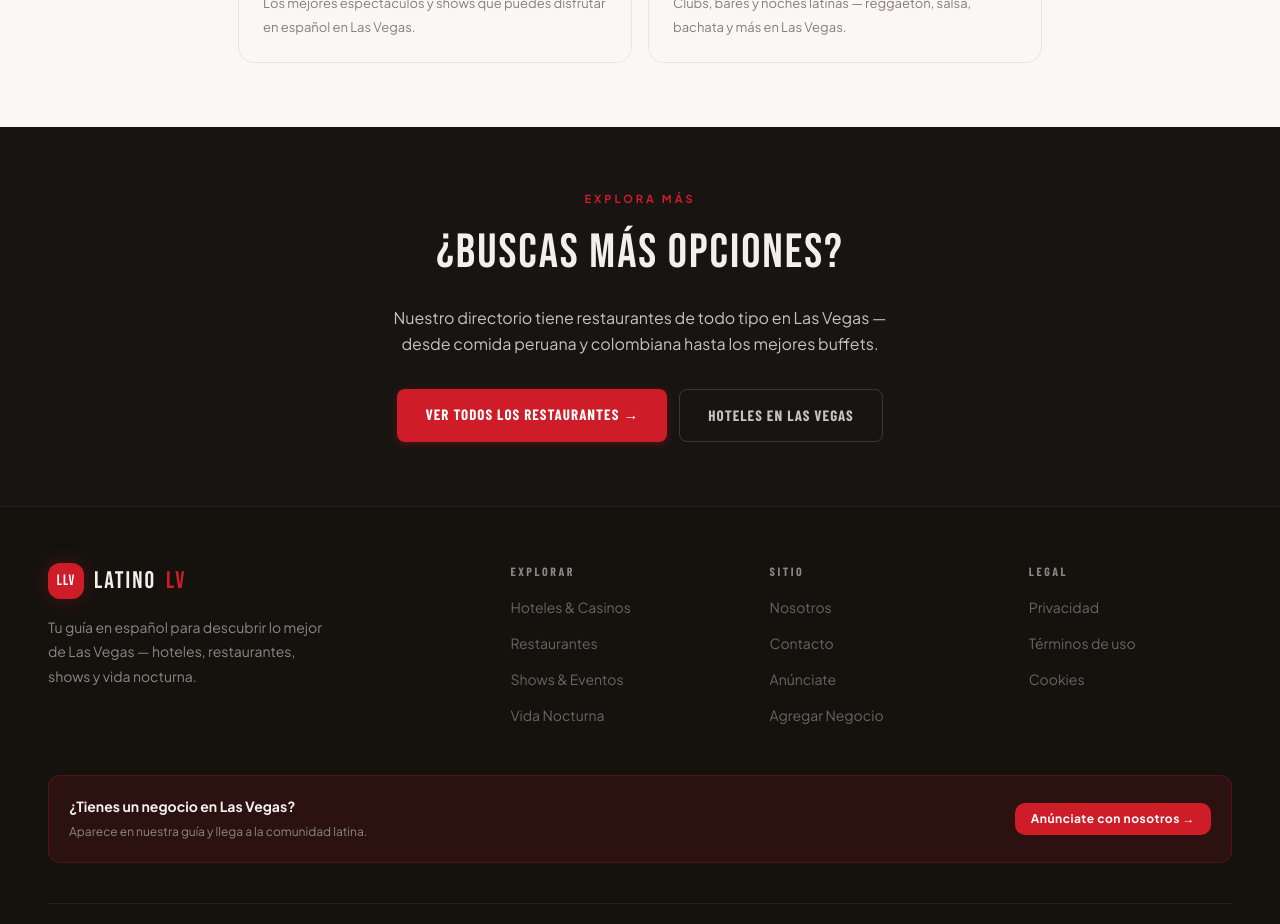
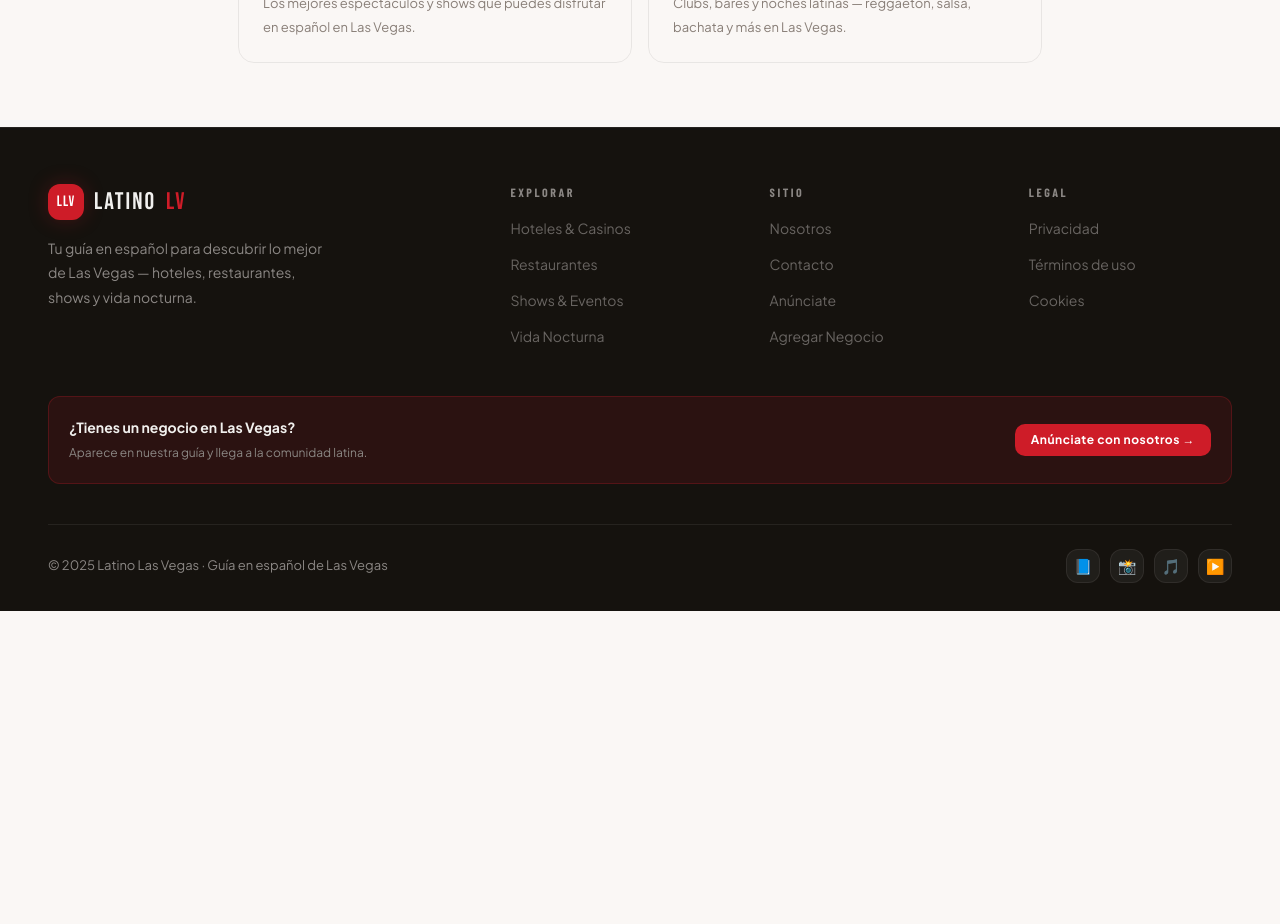
Before and after one commit to EstebanTala/latino-las-vegas, a Next.js app: page /guia/restaurantes-mexicanos-las-vegas in a window 1280 px wide. Shown: the part 1660-2584 px from the top of the page. After the commit the page ends 2271 px from the top, so only its background shows below. Built offline with nearby package versions, Linux system fonts and the light colour scheme; no server answers; the database is empty.

Commit message:
Remove bottom CTA section

```diff
--- a/src/app/guia/restaurantes-mexicanos-las-vegas/page.tsx
+++ b/src/app/guia/restaurantes-mexicanos-las-vegas/page.tsx
@@ -166,19 +166,6 @@ export default function RestaurantesMexicanosGuide() {
         </div>
       </section>
 
-      {/* Bottom CTA */}
-      <section className="py-16 bg-dark-2 text-center">
-        <div className="container max-w-[600px]">
-          <div className="text-[11px] font-bold tracking-[3px] uppercase text-red mb-2.5">{"Explora m\u00e1s"}</div>
-          <h2 className="font-display text-[48px] tracking-[2px] text-dark-text mb-4">{"\u00bfBuscas M\u00e1s Opciones?"}</h2>
-          <p className="text-dark-text-2 leading-relaxed mb-8">{"Nuestro directorio tiene restaurantes de todo tipo en Las Vegas \u2014 desde comida peruana y colombiana hasta los mejores buffets."}</p>
-          <div className="flex gap-3 justify-center flex-wrap">
-            <Link href="/explorar?cat=restaurantes" className="font-condensed text-[15px] font-bold tracking-[1px] uppercase px-7 py-3.5 rounded-sm bg-red text-primary-foreground shadow-[0_2px_8px_hsl(var(--red)/0.3)] hover:bg-red-light hover:-translate-y-px transition-all">{"Ver todos los restaurantes \u2192"}</Link>
-            <Link href="/hoteles" className="font-condensed text-[15px] font-bold tracking-[1px] uppercase px-7 py-3.5 rounded-sm border border-[rgba(255,255,255,0.15)] text-dark-text-2 hover:text-dark-text hover:border-[rgba(255,255,255,0.3)] transition-all">Hoteles en Las Vegas</Link>
-          </div>
-        </div>
-      </section>
-
       <Footer />
     </>
   );
```
